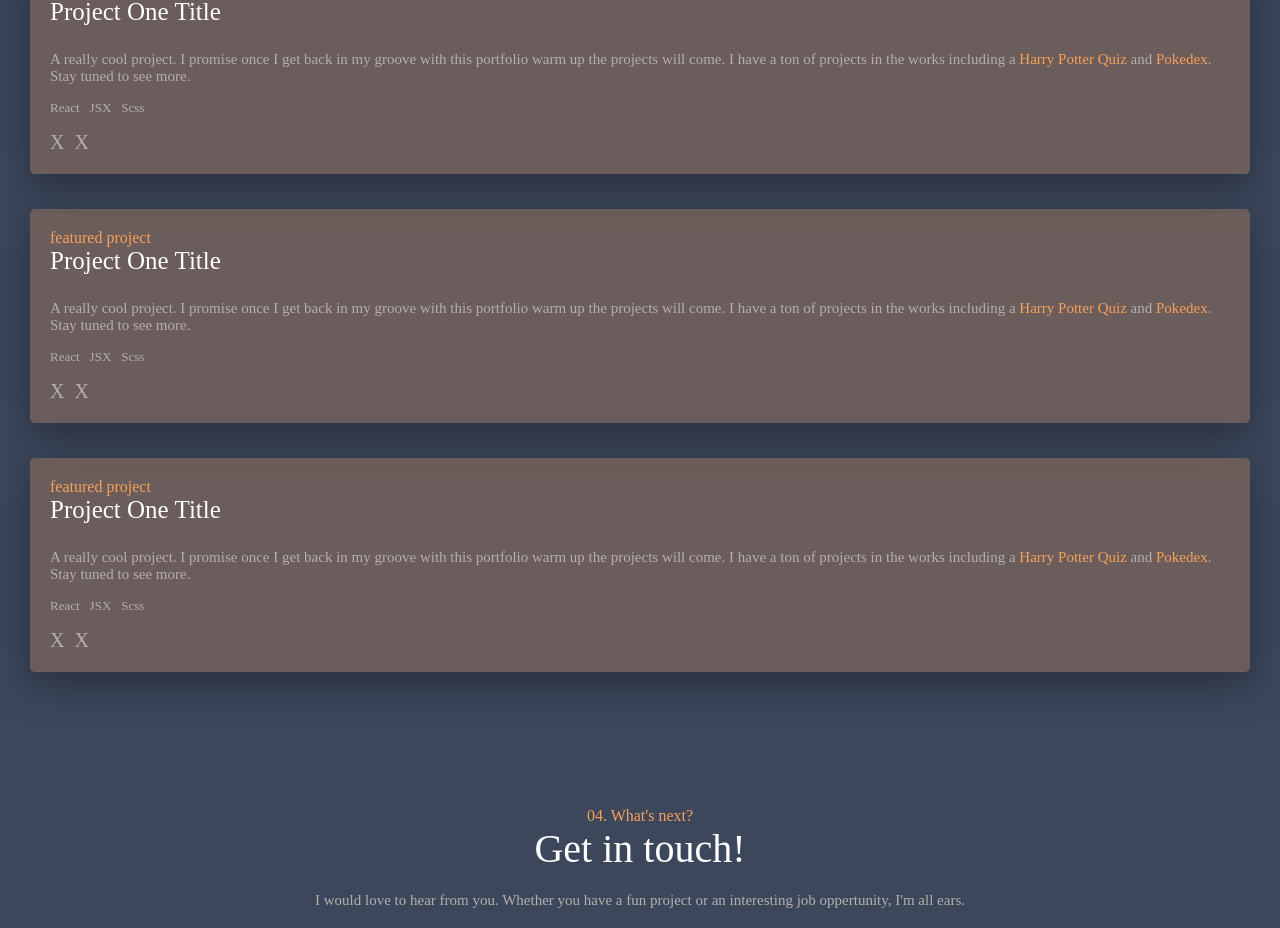
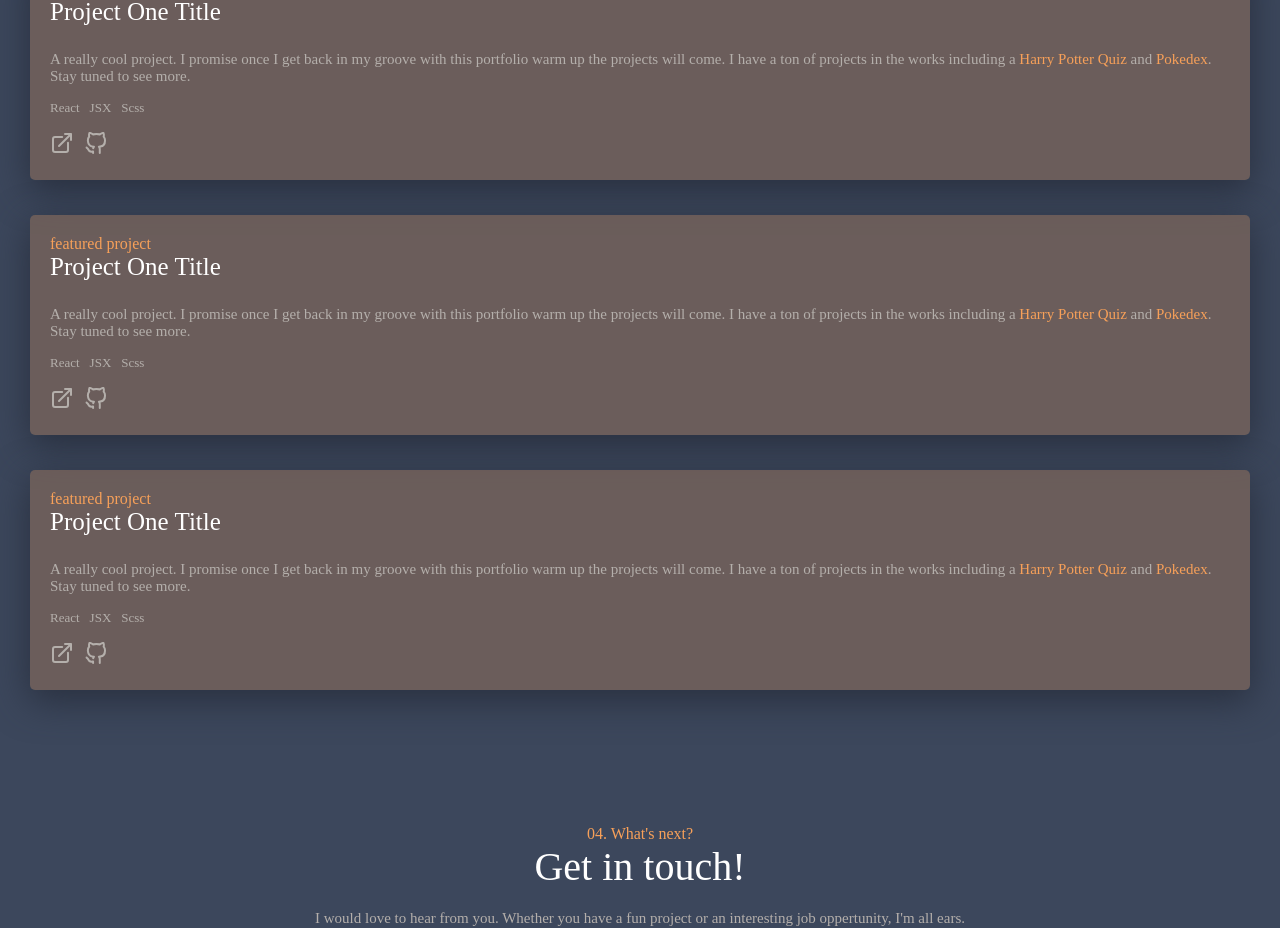
Before and after one commit to matthewcourtneydev/portfolio, a React (Create React App) app: page / in a window 1280 px wide. Shown: the part 3380-4308 px from the top of the page. Built offline with nearby package versions, Linux system fonts and the light colour scheme.

Commit message:
mdc_portfolio added in icons for project cards

```diff
--- a/src/components/cards/project-one.jsx
+++ b/src/components/cards/project-one.jsx
@@ -1,4 +1,5 @@
 import React from 'react';
+import { UilExternalLinkAlt, UilGithubAlt } from '@iconscout/react-unicons'
 
 const ProjectOne = () => {
     return (
@@ -12,8 +13,8 @@ const ProjectOne = () => {
                 <li className="tech">Scss</li>
             </ul>
             <div className="project-links-container">
-                <span className="btn">X</span>
-                <span className="btn">X</span>
+                <span className="btn"><UilExternalLinkAlt /></span>
+                <span className="btn"><UilGithubAlt /></span>
             </div>
         </div>
     );
--- a/src/components/cards/project-three.jsx
+++ b/src/components/cards/project-three.jsx
@@ -1,22 +1,32 @@
-import React from 'react';
+import React from "react";
+import { UilExternalLinkAlt, UilGithubAlt } from '@iconscout/react-unicons'
 
 const ProjectThree = () => {
   return (
     <div className="project-card" id="project-three">
       <p className="project-label">featured project</p>
       <p className="project-title">Project One Title</p>
-            <p className="project-desc">A really cool project. I promise once I get back in my groove with this portfolio warm up the projects will come. I have a ton of projects in the works including a <span>Harry Potter Quiz</span> and <span>Pokedex</span>. Stay tuned to see more.</p>
+      <p className="project-desc">
+        A really cool project. I promise once I get back in my groove with this
+        portfolio warm up the projects will come. I have a ton of projects in
+        the works including a <span>Harry Potter Quiz</span> and{" "}
+        <span>Pokedex</span>. Stay tuned to see more.
+      </p>
       <ul className="project-tech">
         <li className="tech">React</li>
         <li className="tech">JSX</li>
         <li className="tech">Scss</li>
       </ul>
       <div className="project-links-container">
-                <span className="btn">X</span>
-                <span className="btn">X</span>
+        <span className="btn">
+          <UilExternalLinkAlt />
+        </span>
+        <span className="btn">
+          <UilGithubAlt />
+        </span>
       </div>
     </div>
   );
-}
+};
 
 export default ProjectThree;
--- a/src/components/cards/project-two.jsx
+++ b/src/components/cards/project-two.jsx
@@ -1,4 +1,5 @@
 import React from 'react';
+import { UilExternalLinkAlt, UilGithubAlt } from '@iconscout/react-unicons'
 
 const ProjectTwo = () => {
     return (
@@ -12,8 +13,8 @@ const ProjectTwo = () => {
                 <li className="tech">Scss</li>
             </ul>
             <div className="project-links-container">
-                <span className="btn">X</span>
-                <span className="btn">X</span>
+                <span className="btn"><UilExternalLinkAlt /></span>
+                <span className="btn"><UilGithubAlt /></span>
             </div>
         </div>
     );
```
Lines whose indentation alone changed are shown as unchanged.
